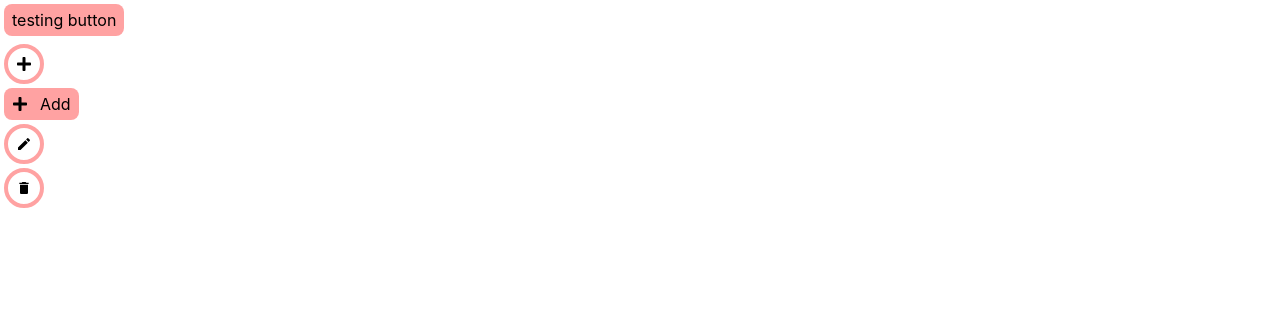
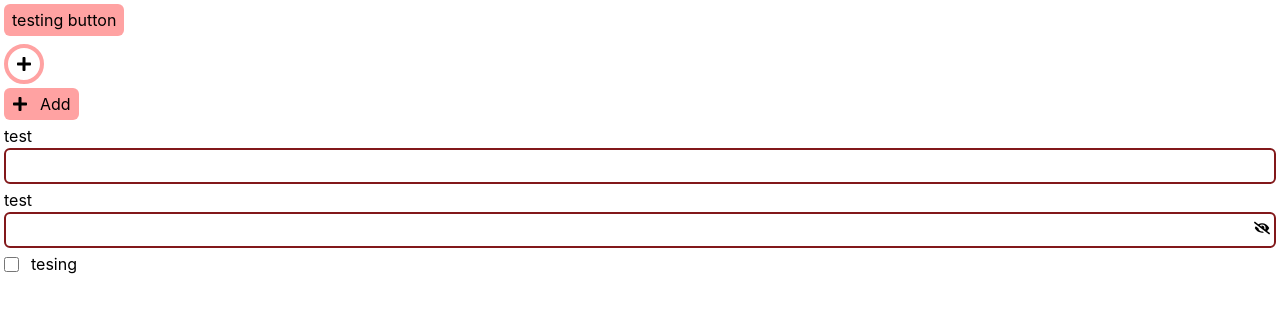
Before and after one commit to Danish-khan93/task-manager-pren, a React app in the folder task-manager-pern/frontend/: page / in a window 1280 px wide. Shown: the top 312 px of the page. Built offline with nearby package versions, Linux system fonts and the light colour scheme; the HTML template or start-up script is replaced by a standard one.

Commit message:
making input field and checkbox but react hook form  remain

```diff
--- a/task-manager-pern/frontend/package.json
+++ b/task-manager-pern/frontend/package.json
@@ -14,6 +14,7 @@
     "@tailwindcss/vite": "^4.2.1",
     "react": "^19.2.0",
     "react-dom": "^19.2.0",
+    "react-hook-form": "^7.71.2",
     "react-icons": "^5.5.0",
     "react-redux": "^9.2.0",
     "react-router-dom": "^7.13.0",
--- a/task-manager-pern/frontend/src/App.tsx
+++ b/task-manager-pern/frontend/src/App.tsx
@@ -1,4 +1,4 @@
-import { CustomButton } from "./component";
+import { CustomButton, CustomCheckBox, CustomInput } from "./component";
 
 const App = () => {
   return (
@@ -11,8 +11,16 @@ const App = () => {
         type="button"
         variant="iconText"
       />
-      <CustomButton icon={"edit"} type="button" variant="icon" />
-      <CustomButton icon={"delete"} type="button" variant="icon" />
+
+      <CustomInput label={"test"} name={"test"} type="number" max={4} />
+      <CustomInput
+        label={"test"}
+        name={"test"}
+        type="password"
+        maxLength={10}
+        minLength={5}
+      />
+      <CustomCheckBox label={"tesing"} name={"test"}/>
     </div>
   );
 };
--- a/task-manager-pern/frontend/src/component/CustomButton.tsx
+++ b/task-manager-pern/frontend/src/component/CustomButton.tsx
@@ -2,11 +2,14 @@ import type { FC } from "react";
 import { FaPlus } from "react-icons/fa";
 import { MdEdit } from "react-icons/md";
 import { MdDelete } from "react-icons/md";
-
+import { FaEye } from "react-icons/fa";
+import { FaEyeSlash } from "react-icons/fa";
 const iconMap = {
   plus: <FaPlus />,
   edit: <MdEdit />,
   delete: <MdDelete />,
+  hidePass: <FaEye />,
+  showPass: <FaEyeSlash />,
 };
 type Props = {
   type: "button" | "submit";
@@ -22,12 +25,16 @@ const CustomButton: FC<Props> = (props) => {
 
   const styling = {
     icon: "w-[40px] h-[40px] p-2 rounded-full bg-white border-4 border-red-300 flex justify-center items-center",
-    text: "max-w-42 py-1 px-2 rounded-lg bg-red-300 whitespace-nowrap",
-    iconText: "py-1 px-2 rounded-lg flex justify-center items-center gap-3 bg-red-300 whitespace-nowrap",
+    text: "max-w-42 py-1 px-2 rounded-md bg-red-300 whitespace-nowrap",
+    iconText:
+      "py-1 px-2 rounded-md flex justify-center items-center gap-3 bg-red-300 whitespace-nowrap",
   };
 
   return (
-    <button type={type} className={`${variant && styling[variant]} m-1`}>
+    <button
+      type={type}
+      className={`${variant && styling[variant]} m-1 cursor-pointer `}
+    >
       <span>{icon && iconMap[icon]}</span>
       <span>{label && label}</span>
     </button>
--- a/task-manager-pern/frontend/src/component/CustomCheckBox.tsx
+++ b/task-manager-pern/frontend/src/component/CustomCheckBox.tsx
@@ -1,9 +1,29 @@
-import React from 'react'
+import { useState, type FC } from "react";
 
-const CustomCheckBox = () => {
+type Props = {
+  label: string;
+  name: string;
+  value?: string;
+};
+
+const CustomCheckBox: FC<Props> = (props) => {
+  const [checked, setChecked] = useState<boolean>(false);
+  const { label, name } = props;
   return (
-    <div>CustomCheckBox</div>
-  )
-}
+    <label className="flex gap-2 items-center ">
+      <input
+        className="w-[15px] h-[15px] accent-red-900 m-1"
+        type="checkbox"
+        name={name}
+        checked={checked}
+        onChange={(e: React.ChangeEvent<HTMLInputElement>) => {
+          console.log(e?.target.checked);
+          setChecked(e?.target?.checked);
+        }}
+      />
+      <p>{label}</p>
+    </label>
+  );
+};
 
-export default CustomCheckBox
+export default CustomCheckBox;
--- a/task-manager-pern/frontend/src/component/CustomInput.tsx
+++ b/task-manager-pern/frontend/src/component/CustomInput.tsx
@@ -1,9 +1,87 @@
-import React from 'react'
+// in this point i make a simple input
+// other things to add
+// onclick onblur and form use react hook form or formik
+// validation max min lngth type icon if password
 
-const CustomInput = () => {
+import { useState, type FC } from "react";
+import { FaEye } from "react-icons/fa";
+import { FaEyeSlash } from "react-icons/fa";
+type Props = {
+  label: string;
+  name: string;
+  type?: "number" | "password" | "text" | "email";
+  max?: number;
+  min?: number;
+  maxLength?: number;
+  minLength?: number;
+  placeHolder?: string;
+  autoComplete?: "off" | "on";
+};
+
+const CustomInput: FC<Props> = (props) => {
+  const {
+    label,
+    name,
+    type = "text",
+    max,
+    min,
+    minLength,
+    maxLength,
+    placeHolder,
+    autoComplete = "off",
+  } = props;
+  const [value, setValue] = useState<string>("");
+  const [showPass, setShowPass] = useState<boolean>(false);
+  const [activeInput, setActiveInput] = useState<boolean>(false);
+
   return (
-    <div>CustomInput</div>
-  )
-}
+    <div className="flex flex-col items-start m-1">
+      <label>{label}</label>
+      <span
+        className={`flex items-center justify-between w-full border-2 border-red-900 p-1 rounded-md hover:border-blue-500 ${activeInput ? "border-yellow-500" : ""}`}
+      >
+        <input
+          className="outline-none w-full"
+          autoComplete={autoComplete}
+          placeholder={placeHolder}
+          max={max}
+          min={min}
+          maxLength={maxLength}
+          minLength={minLength}
+          type={showPass ? "text" : type}
+          value={value}
+          name={name}
+          onChange={(e: React.ChangeEvent<HTMLInputElement>) => {
+            const val = e?.target?.value;
+            setValue(val);
+          }}
+          onBlur={() => {
+            console.log("on blur run");
+            setActiveInput(false);
+          }}
+          onClick={() => {
+            console.log("onclick run ");
+          }}
+          onFocus={() => {
+            setActiveInput(true);
+          }}
+        />
+        {type === "password" && (
+          <span>
+            {showPass ? (
+              <button onClick={() => setShowPass(!showPass)}>
+                <FaEye />
+              </button>
+            ) : (
+              <button onClick={() => setShowPass(!showPass)}>
+                <FaEyeSlash />
+              </button>
+            )}
+          </span>
+        )}
+      </span>
+    </div>
+  );
+};
 
-export default CustomInput
+export default CustomInput;
```
Also changed, not shown: task-manager-pern/frontend/src/utiles/inputServices.ts (added), 1 other file (tests, documents, lock files or other folders).
